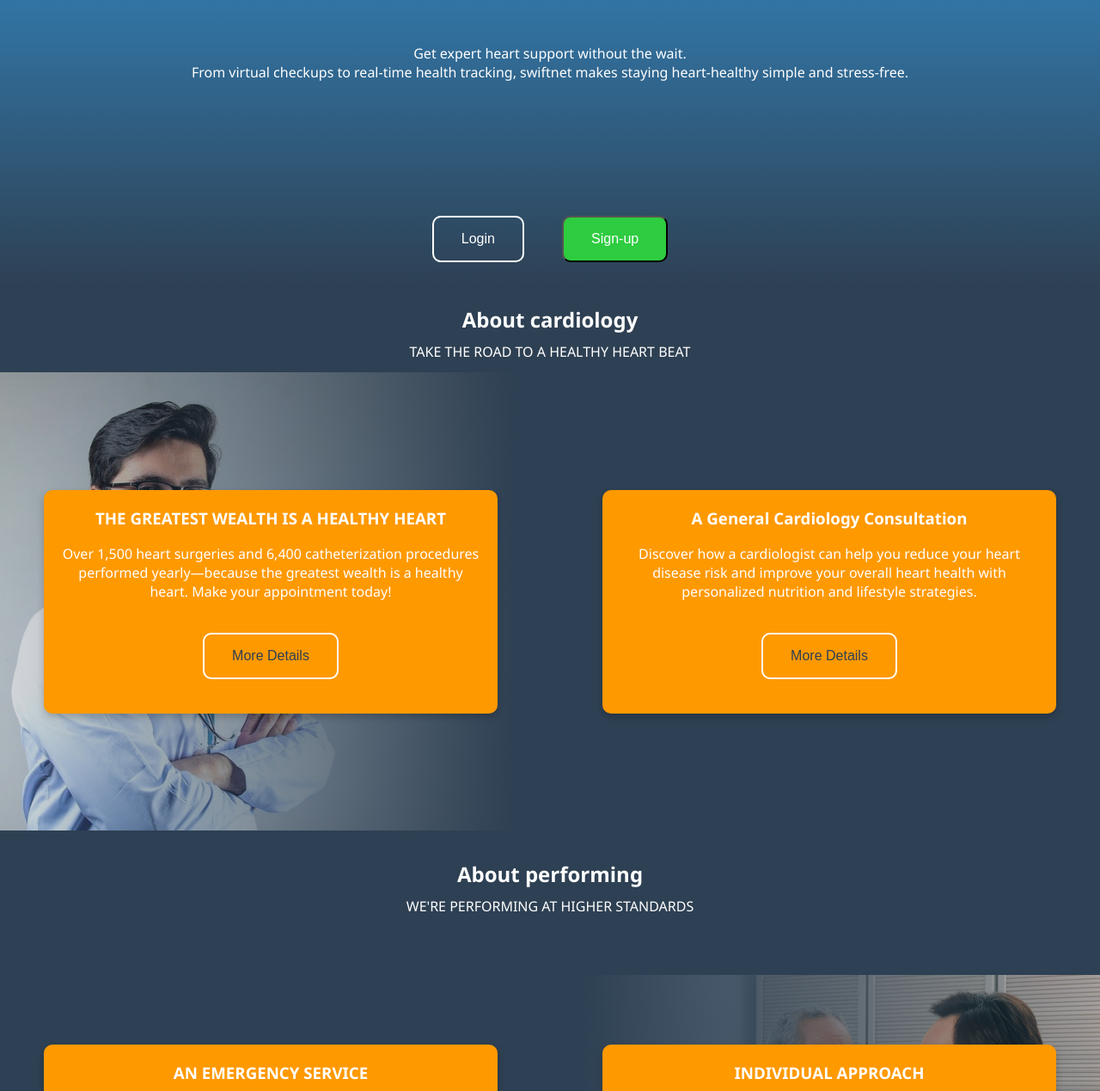
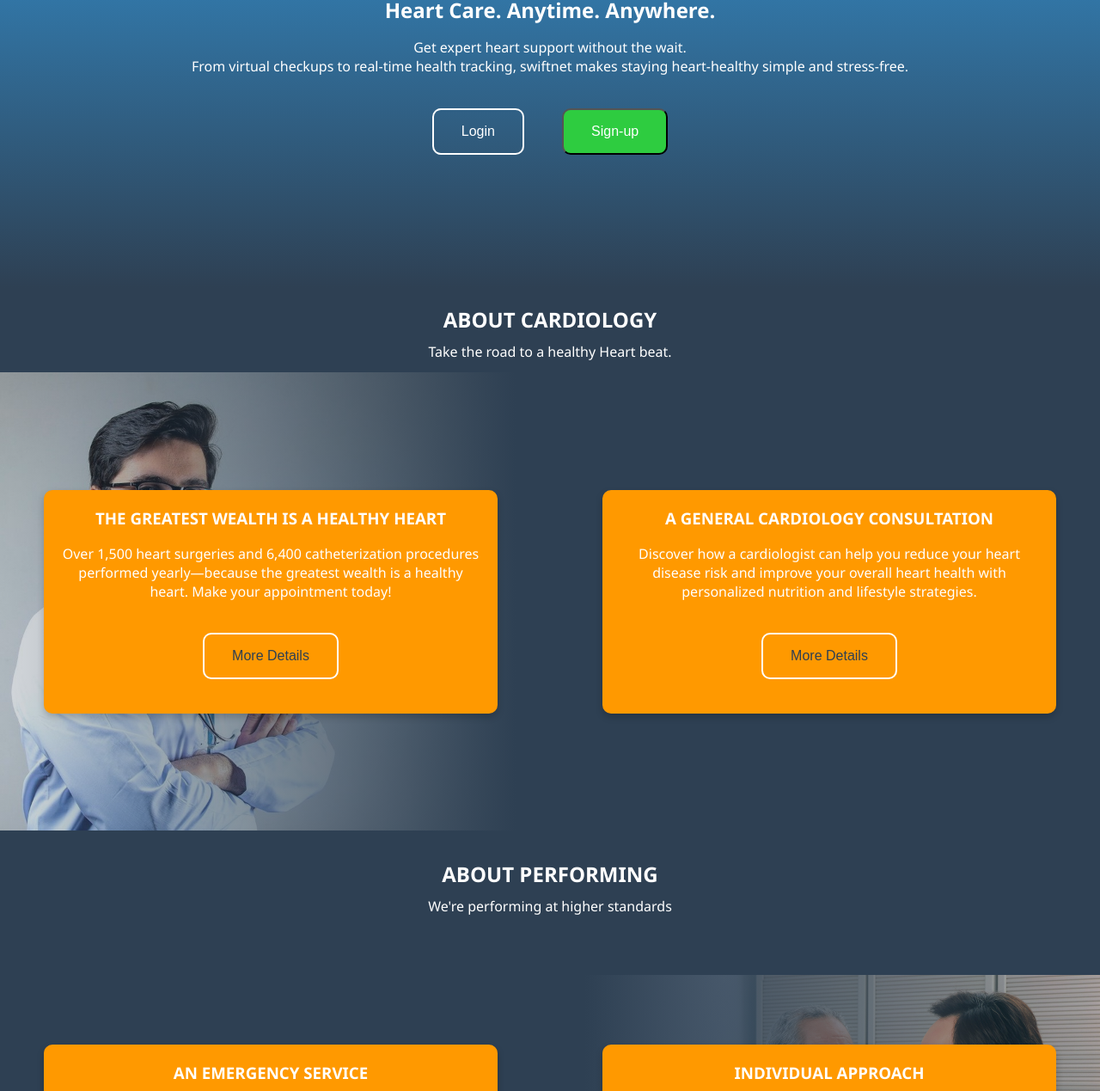
Before and after one commit to Jessy-code-maker/swiftNet, a plain HTML site: page index.html in a window 1280 px wide. Shown: the part 304-1573 px from the top of the page at 86% size. Drawn offline with Linux system fonts and the light colour scheme.

Commit message:
wording layout

```diff
--- a/index.html
+++ b/index.html
@@ -28,6 +28,7 @@
                 <a href="#resources">Resources</a>
         </nav>
     </header>
+
     </div>
     <main>
         <section class="hero">
@@ -39,9 +40,10 @@
                 <button class="sign-up-btn">Sign-up</button>
              </div>
         </section>
+
         <section aria-labelledby="About">
-         <h2 id="About">About cardiology</h2>
-        <p>TAKE THE ROAD TO A HEALTHY HEART BEAT</p>
+         <h2 id="About">ABOUT CARDIOLOGY</h2>
+        <p>Take the road to a healthy Heart beat.</p>
         <div class="container" id="about-section">
              <article class="card">
              <h3>THE GREATEST WEALTH IS A HEALTHY HEART</h3>
@@ -51,15 +53,16 @@
               </div>
         </article>
          <article class="card">
-            <h3>A  General Cardiology Consultation</h3>
+            <h3>A  GENERAL CARDIOLOGY CONSULTATION</h3>
             <p class="card-text">Discover how a cardiologist can help you reduce your heart disease risk and improve your overall heart health with personalized nutrition and lifestyle strategies.</p>
             <div class="button-container"><button  aria-label="More details about general cardiology consultation">More Details</button></div>
         </article>
         </div>
         </section>
+
         <section aria-labelledby="Services">
-        <h2 id="Services">About performing</h2>
-        <p>WE'RE PERFORMING AT HIGHER STANDARDS</p>
+        <h2 id="Services">ABOUT PERFORMING</h2>
+        <p>We're performing at higher standards</p>
         <div class="container" id="services-section">
         <article class="card" id="list-card">
             <h3>AN EMERGENCY SERVICE</h3>
@@ -84,10 +87,11 @@
             <div class="button-container"><button  aria-label="More details about INDIVIDUAL APPROACH">More Details</button></div>
         </article>
     </div>
-     </section>
+    </section>
+
     <section aria-labelledby="Blogs">
-        <h2 id="Blogs">Heart Health Blogs</h2>
-        <p>ALL THINGS CARDIO: EXPERT HEART HEALTH INSIGHTS</p>
+        <h2 id="Blogs">HEART HEALTH BLOGS</h2>
+        <p>ALL THINGS CARDIO: Experts Heart health insights</p>
         <div class="container" id="blogs-section">
         <article class="card">
             <h3>HOW TO TAKE CARE OF HEART?</h3>
--- a/style.css
+++ b/style.css
@@ -118,6 +118,14 @@ header {
 
 .hero h1 {
     font-size: 4rem;
+}
+
+.hero h2 {
+    margin: 0.5rem;
+}
+
+.hero p {
+    margin: 0.5rem;
 }
 
 /* auth is short for authentication */
```
